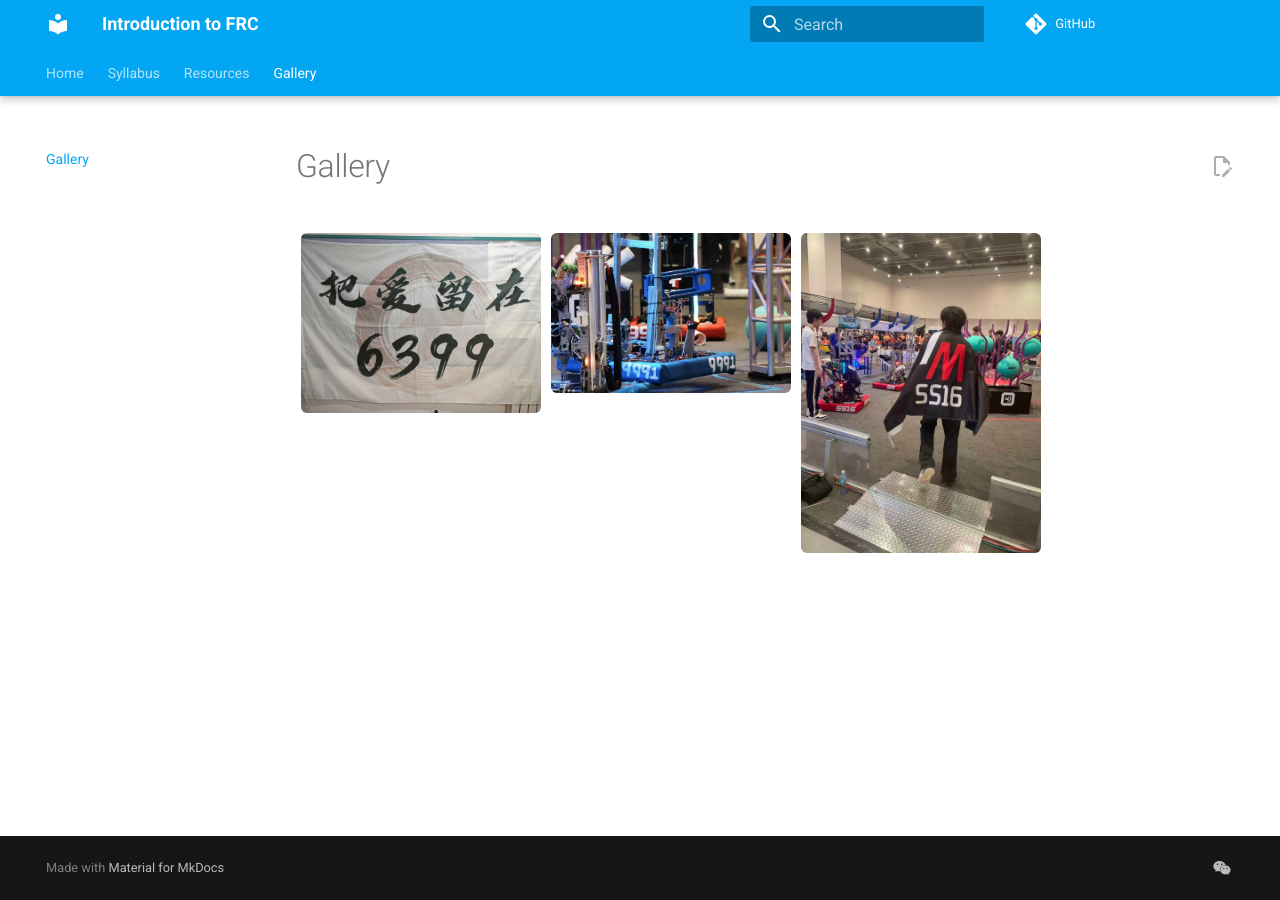
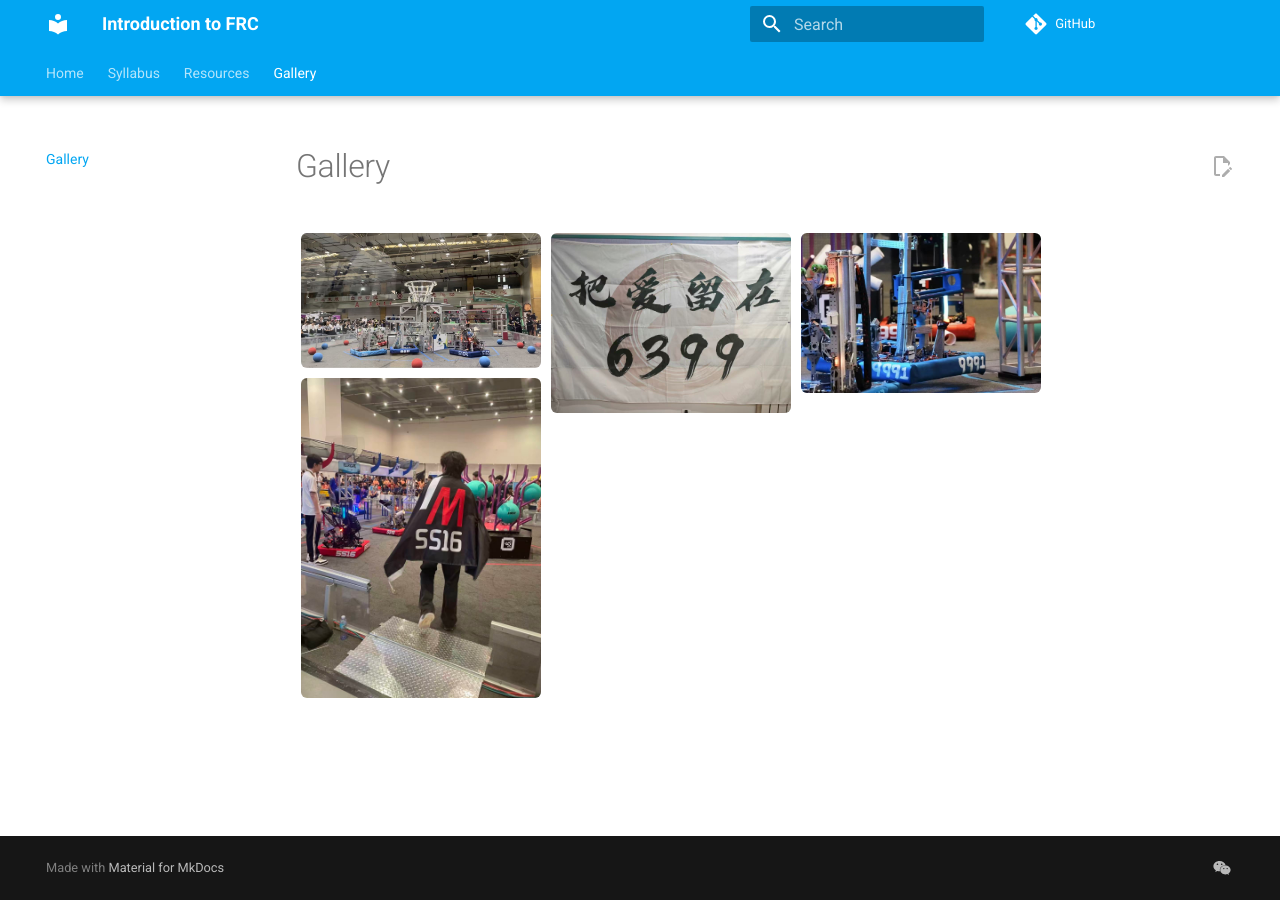
Before and after one commit to frc6399/intro2frc, an MkDocs documentation site: the page built from docs/gallery.md, in a window 1280 px wide. Built offline with MkDocs 1.6.1 and Material for MkDocs 9.7.7, drawn with Linux system fonts in a browser that asks for light colours; comment, search, counter and statistics services are not loaded.

Commit message:
update gallery

```diff
--- a/docs/gallery.md
+++ b/docs/gallery.md
@@ -1,4 +1,5 @@
 <div id="lightgallery" class="masonry-grid">
+    <a href="004.jpg"><img src="004.jpg" /></a>
     <a href="003.jpg"><img src="003.jpg" /></a>
     <a href="002.jpg"><img src="002.jpg" /></a>
     <a href="001.jpg"><img src="001.jpg" /></a>
```
Also changed, not shown: docs/gallery/004.jpg (added).
